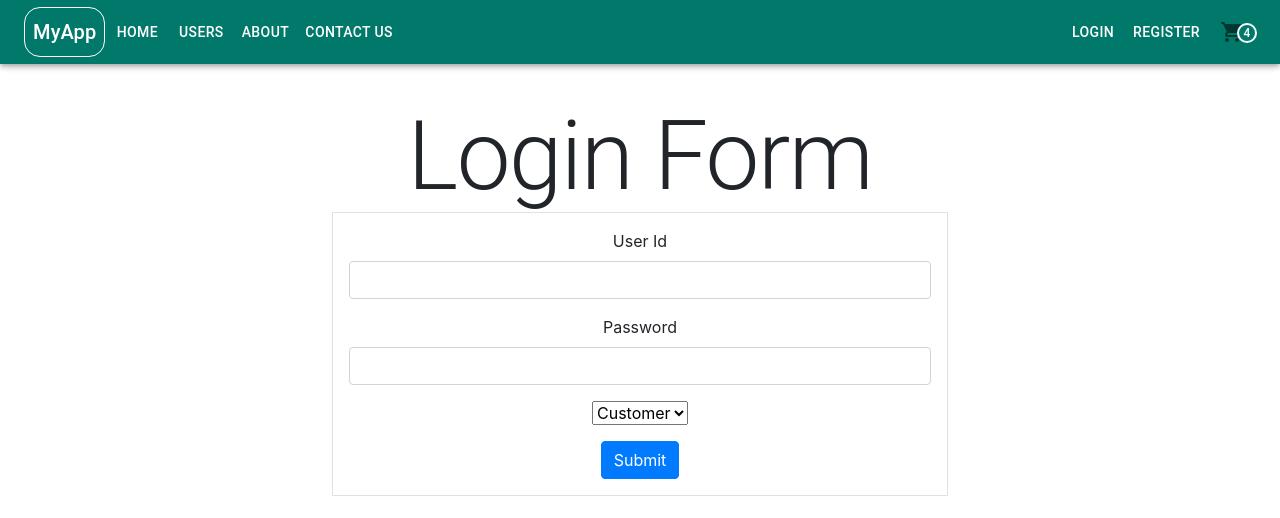
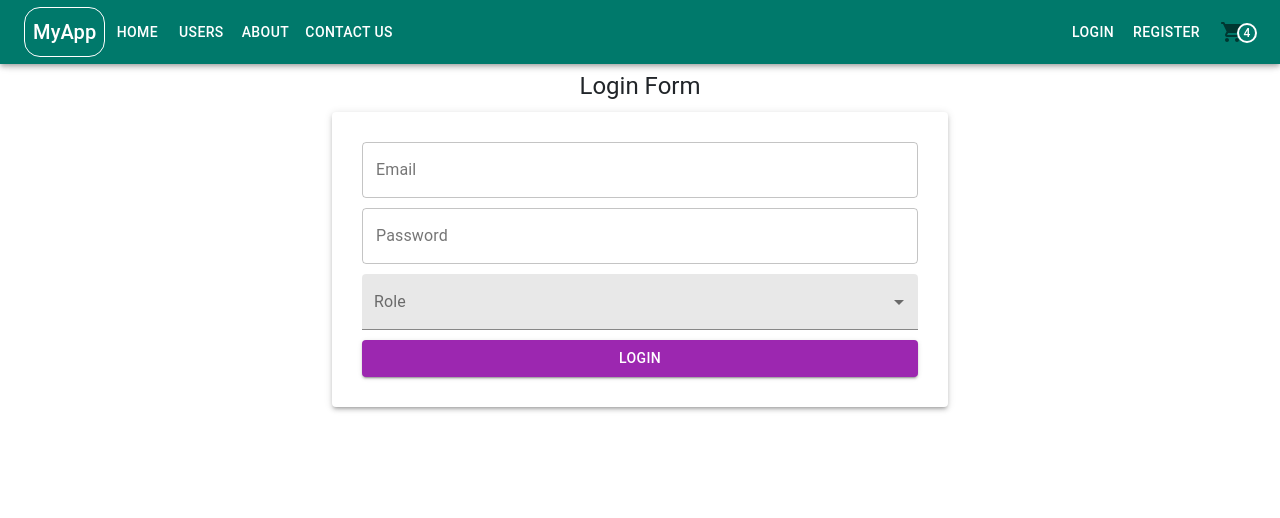
Before and after one commit to BalajiJ234/ecommerce-app, a React (Create React App) app: page /login in a window 1280 px wide. Shown: the top 518 px of the page. Built offline with nearby package versions, Linux system fonts and the light colour scheme.

Commit message:
Login - Material UI

```diff
--- a/src/components/login.jsx
+++ b/src/components/login.jsx
@@ -1,4 +1,13 @@
-import { Typography } from "@material-ui/core";
+import {
+  Typography,
+  Paper,
+  Grid,
+  TextField,
+  InputLabel,
+  FormControl,
+  Button,
+  Select,
+} from "@material-ui/core";
 import React, { Component } from "react";
 import axios from "axios";
 
@@ -29,54 +38,69 @@ class Login extends Component {
   };
   render() {
     return (
-      <div>
-        <Typography variant='h1' style={{ marginTop: "100px" }}>
+      <Grid
+        item
+        md={6}
+        style={{
+          marginTop: "20px",
+          marginLeft: "auto",
+          marginRight: "auto",
+        }}>
+        <Typography variant='h5' style={{ marginTop: "70px" }}>
           Login Form
         </Typography>
-        <form className='w-50 mx-auto border p-3' onSubmit={this.handleSubmit}>
-          <div className='mb-3'>
-            <label htmlFor='exampleInputEmail1' className='form-label'>
-              User Id
-            </label>
-            <input
-              type='text'
-              className='form-control'
-              id='exampleInputEmail1'
-              aria-describedby='emailHelp'
-              name='userId'
-              value={this.state.user.userId}
+        <Paper elevation={3} style={{ padding: "30px", marginTop: "10px" }}>
+          <form onSubmit={this.handleSubmit}>
+            <TextField
+              id='outlined-email'
+              label='Email'
+              placeholder='Enter email'
+              variant='outlined'
+              type='email'
+              name='email'
+              value={this.state.user.email}
               onChange={this.handleChange}
+              fullWidth
+              style={{ marginBottom: 10 }}
             />
-          </div>
-          <div className='mb-3'>
-            <label htmlFor='exampleInputPassword1' className='form-label'>
-              Password
-            </label>
-            <input
+            <TextField
+              id='outlined-password'
+              label='Password'
+              placeholder='Enter password'
+              variant='outlined'
               type='password'
-              className='form-control'
-              id='exampleInputPassword1'
               name='password'
               value={this.state.user.password}
               onChange={this.handleChange}
+              fullWidth
+              style={{ marginBottom: 10 }}
             />
-          </div>
-          <select
-            className='form-select mb-3'
-            aria-label='Default select example'
-            name='role'
-            onChange={this.handleChange}>
-            <option value='customer'>Customer</option>
-            <option value='user'>User</option>
-            <option value='admin'>Admin</option>
-          </select>
-          <div className='d-grid'>
-            <button type='submit' className='btn btn-primary '>
-              Submit
-            </button>
-          </div>
-        </form>
-      </div>
+            <FormControl
+              variant='filled'
+              fullWidth
+              style={{ marginBottom: 10 }}>
+              <InputLabel htmlFor='filled-role-native-simple'>Role</InputLabel>
+              <Select
+                native
+                value={this.state.user.role}
+                name='role'
+                onChange={this.handleChange}
+                inputProps={{
+                  name: "role",
+                  id: "filled-role-native-simple",
+                }}>
+                <option aria-label='None' value='' />
+                <option value='customer'>Customer</option>
+                <option value='user'>User</option>
+                <option value='admin'>Admin</option>
+              </Select>
+            </FormControl>
+            <Button variant='contained' color='primary' type='submit' fullWidth>
+              Login
+            </Button>
+          </form>
+        </Paper>
+      </Grid>
     );
   }
 }
```
